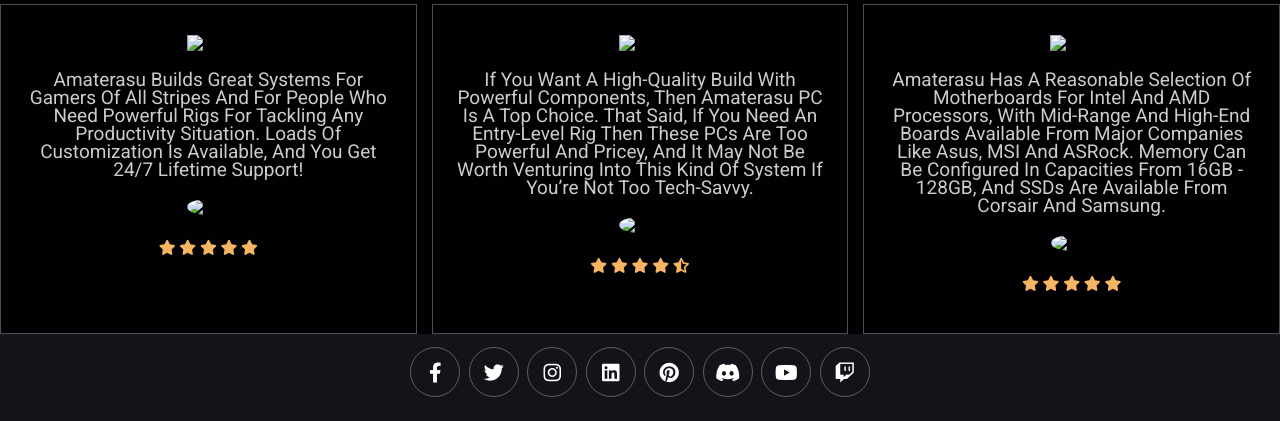
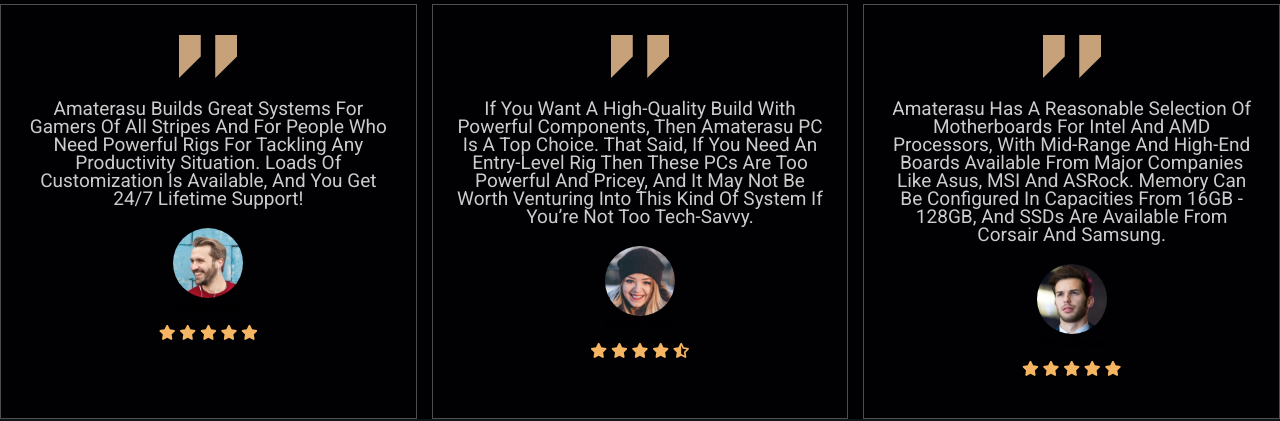
Before and after one commit to ZeroTwoDataRW/PC-Manafacturing-Frontend, a plain HTML site: page reviews.html in a window 1280 px wide. Shown: the part 184-605 px from the top of the page. Drawn offline with Linux system fonts and the light colour scheme; the site is published under a folder, as on GitHub Pages, so addresses that start at the root find nothing.

Commit message:
updated to see reviews images

```diff
--- a/reviews.html
+++ b/reviews.html
@@ -88,10 +88,10 @@
         <div class="box-container">
 
             <div class="box">
-                <img src="/images/quote-img.png" alt="quote">
+                <img src="./images/quote-img.png" alt="quote">
                 <p>Amaterasu builds great systems for gamers of all stripes and for people who need powerful rigs for tackling
                 any productivity situation. Loads of customization is available, and you get 24/7 lifetime support!</p>
-                <img src="/images/pic-1.png" alt="user1" class="user">
+                <img src="./images/pic-1.png" alt="user1" class="user">
                 <h3>Ricky Gates</h3>
                 <div class="stars">
                     <i class="fas fa-star"></i>
@@ -103,11 +103,11 @@
             </div>
 
             <div class="box">
-                <img src="/images/quote-img.png" alt="quote">
+                <img src="./images/quote-img.png" alt="quote">
                 <p>If you want a high-quality build with powerful components, then Amaterasu PC is a top choice. That said, if you need an entry-level
                 rig then these PCs are too powerful and pricey, and it may not be worth venturing into this kind of system if you’re not too
                 tech-savvy.</p>
-                <img src="/images/pic-2.png" alt="user2" class="user">
+                <img src="./images/pic-2.png" alt="user2" class="user">
                 <h3>Kaitlyn Jones</h3>
                 <div class="stars">
                     <i class="fas fa-star"></i>
@@ -119,11 +119,11 @@
             </div>
 
             <div class="box">
-                <img src="/images/quote-img.png" alt="quote">
+                <img src="./images/quote-img.png" alt="quote">
                 <p>Amaterasu has a reasonable selection of motherboards for Intel and AMD processors, with mid-range and high-end boards available
                 from major companies like Asus, MSI and ASRock. Memory can be configured in capacities from 16GB - 128GB, and SSDs are available
                 from Corsair and Samsung.</p>
-                <img src="/images/pic-3.png" alt="user3" class="user">
+                <img src="./images/pic-3.png" alt="user3" class="user">
                 <h3>Chris Johnson</h3>
                 <div class="stars">
                     <i class="fas fa-star"></i>
```
